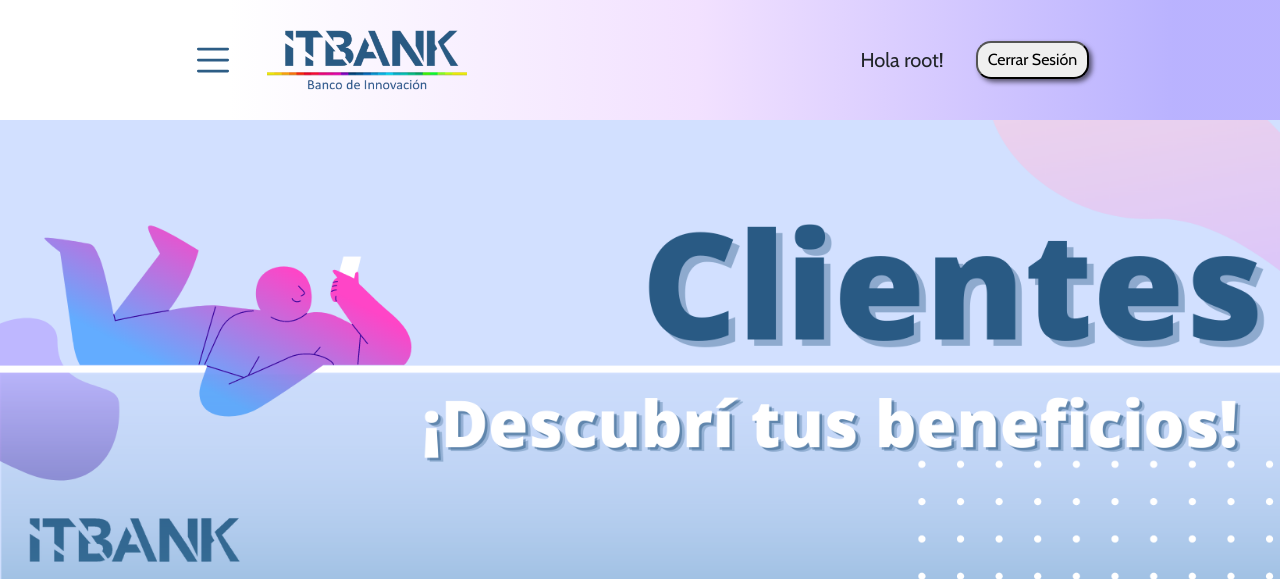
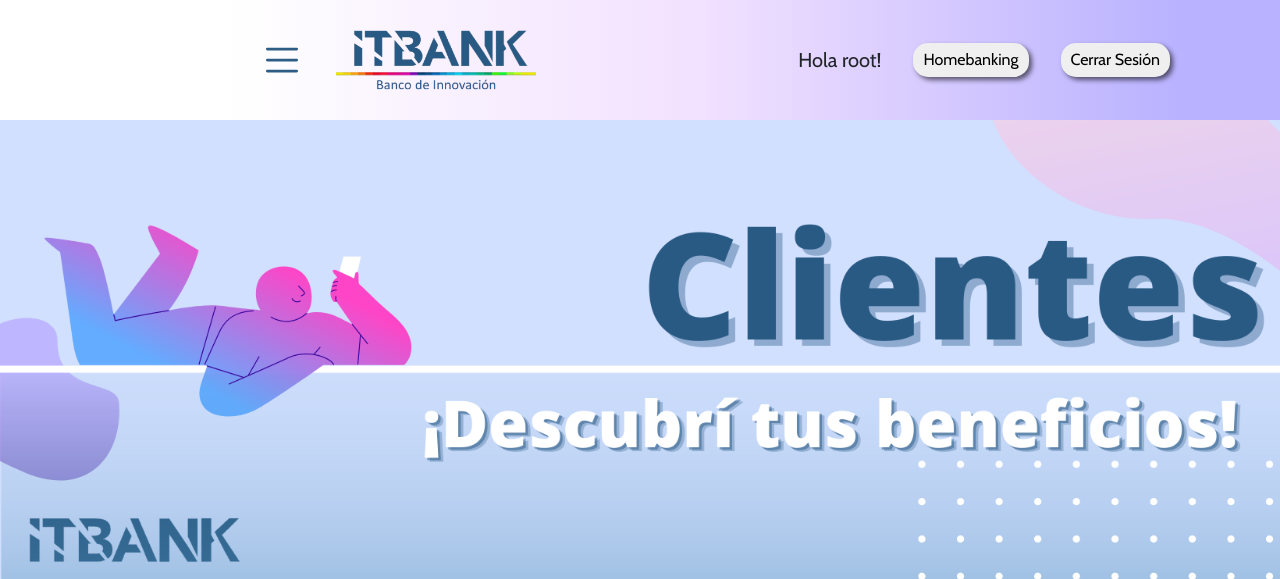
Before and after one commit to Tryal1/Itbank-fullStack, a Django app: page /clientes/ in a window 1280 px wide. Shown: the top 579 px of the page. Run offline with Django 4.2, Linux system fonts and the light colour scheme; a user stored in the database is signed in.

Commit message:
style commit

```diff
--- a/itbankFs/static/css/app.css
+++ b/itbankFs/static/css/app.css
@@ -76,7 +76,8 @@ img {
 .contenedor-nav {
   display: flex;
   align-items: center;
-  justify-content: space-around;
+  justify-content: space-between;
+  margin: 0 100px 0 250px;
   flex-wrap: wrap;
   gap: 2rem;
 }
@@ -95,7 +96,8 @@ img {
   align-items: center;
   gap: 2rem;
 }
-.navBar a {
+.navBar a{
+  cursor: pointer;
   padding: 5px 10px;
   border-radius: 100px;
   background: #ffffff;
@@ -108,13 +110,20 @@ img {
 }
 .login{
   font-size: 17px;
-
 }
 .logOut-header{
   padding: 5px 10px;
+  cursor: pointer;
   border-radius: 15px;
   box-shadow: 3px 3px 5px rgba(0, 0, 0, 0.577);
   font-size: 16px;
+  border: none;
+}
+.logOut-header:hover, .navBar a:hover{
+  background-color: #151e6f;
+  color: white;
+  transform: scale(1.1);
+  transition: all 0.5s;
 }
 .hambur {
   cursor: pointer;
--- a/itbankFs/templates/header.html
+++ b/itbankFs/templates/header.html
@@ -22,15 +22,16 @@
       </div>
       <nav class="navBar">
         {%if user.is_authenticated %}
-        <p class="username-header">Hola {{user.username}}!</p>
+        <p class="login">Hola {{user.username}}!</p>
+        <button name="logaut" class="logOut-header">Homebanking</button>
         <form method="POST">
           {% csrf_token %}
-          <button name="logaut" style="cursor: pointer" class="logOut-header">Cerrar Sesión</button>
+          <button name="logaut" class="logOut-header">Cerrar Sesión</button>
         </form>
         {%else%}
-        <a class="registerOpen" style="cursor: pointer">Hacete Cliente</a>
-        <a class="open login" style="cursor: pointer">Iniciar sesión</a>
+        <a class="registerOpen">Hacete Cliente</a>
+        <a class="open">Online Banking</a>
         {%endif%}
-      </nav>
+
     </div>
   </header>
```
Also changed, not shown: db.sqlite3.
